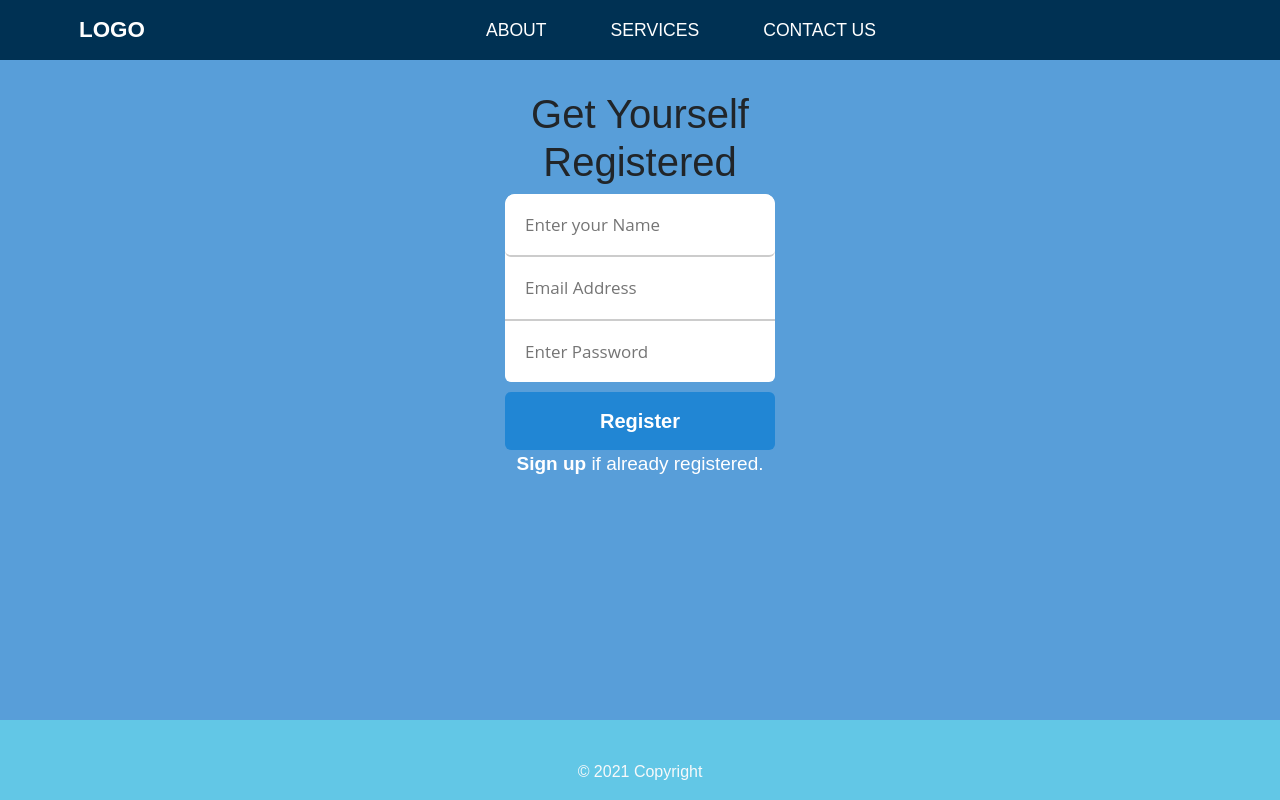
After one commit to Tarooba-Faheem-Hussain/Expense-Manager, a PHP site: page /registrationform.php in a window 1280 px wide. The commit adds this page. Run offline with PHP 8.4, Linux system fonts and the light colour scheme.

Commit message:
git setup

```diff
--- /dev/null
+++ b/registrationform.php
@@ -0,0 +1,181 @@
+<!DOCTYPE html>
+<html>
+
+<head>
+    <title>Expense Manager</title>
+    <meta charset="utf-8">
+    <meta name="viewport" content="width=device-width, initial-scale=1">
+    <link rel="stylesheet" href="https://maxcdn.bootstrapcdn.com/bootstrap/4.5.2/css/bootstrap.min.css">
+    <script src="https://ajax.googleapis.com/ajax/libs/jquery/3.5.1/jquery.min.js"></script>
+    <script src="https://cdnjs.cloudflare.com/ajax/libs/popper.js/1.16.0/umd/popper.min.js"></script>
+    <script src="https://maxcdn.bootstrapcdn.com/bootstrap/4.5.2/js/bootstrap.min.js"></script>
+    <link rel="stylesheet" href="./styles/custom.css">
+    <script type="text/javascript" src="./scripts/custom.js"></script>
+
+    <style>
+        body {
+            background-color: #589ED9;
+            font-family: 'Open Sans', sans-serif;
+        }
+
+        .container {
+            width: 300px;
+            margin: 0 auto;
+            margin-top: 30px;
+            text-align: center;
+        }
+
+
+
+        #header h1 {
+            font-size: 32px;
+            color: white;
+            margin-top: 10px;
+        }
+
+        #loginform .containerfields {
+            background-color: white;
+            border-radius: 10px;
+        }
+
+        #loginform .containerfields input {
+            font-family: 'Open Sans', sans-serif;
+            width: 100%;
+            border: none;
+            font-size: 17px;
+            padding: 0px;
+            margin: 0px;
+            outline: none;
+            padding-top: 18px;
+            padding-bottom: 18px;
+            text-indent: 20px;
+            border-radius: 10px;
+        }
+
+
+        #loginform .containerfields input[type="text"] {
+            border-bottom: 2px solid #ccc;
+
+            -webkit-border-bottom-right-radius: 6px;
+            -webkit-border-bottom-left-radius: 6px;
+
+            -moz-border-radius-bottomright: 6px;
+            -moz-border-radius-bottomleft: 6px;
+            border-bottom-right-radius: 6px;
+            border-bottom-left-radius: 6px;
+        }
+
+
+        #loginform .containerfields input[type="password"] {
+            border-top: 2px solid #ccc;
+
+            border-radius: 0px;
+            -webkit-border-bottom-right-radius: 6px;
+            -webkit-border-bottom-left-radius: 6px;
+
+            -moz-border-radius-bottomright: 6px;
+            -moz-border-radius-bottomleft: 6px;
+            border-bottom-right-radius: 6px;
+            border-bottom-left-radius: 6px;
+        }
+
+        #loginform button[type="submit"] {
+            display: block;
+            width: 100%;
+            border: none;
+            background-color: #2186D4;
+            font-size: 20px;
+            font-weight: bold;
+            color: white;
+            margin-top: 10px;
+            padding: 14px 0px;
+            border-radius: 6px;
+            color: white;
+        }
+
+        #loginform button[type="submit"] {
+
+            cursor: pointer;
+
+        }
+
+        #loginform button[type="submit"]:hover {
+            background-color: lightskyblue;
+            cursor: pointer;
+        }
+
+        #footer p {
+            color: white;
+            font-size: 19px;
+        }
+
+        #footer p a {
+            color: white;
+            text-decoration: none;
+            font-weight: bold;
+        }
+    </style>
+
+</head>
+<data-spy="scroll" data-target="#navbarSupportedContent">
+
+
+    <body>
+        <!-- navbar -->
+        <header>
+            <nav class="navbar navbar-expand-lg navbar-light" id="stickynavbar">
+                <div class="container-fluid">
+                    <a class="navbar-brand" href="#">LOGO</a>
+                    <button class="navbar-toggler" type="button" data-bs-toggle="collapse" data-bs-target="#navbarSupportedContent" aria-controls="navbarSupportedContent" aria-expanded="false" aria-label="Toggle navigation">
+                        <span class="navbar-toggler-icon"></span>
+                    </button>
+                    <div class="collapse navbar-collapse" id="navbarSupportedContent">
+                        <ul class="navbar-nav mx-auto mb-2 mb-lg-0">
+                            <li class="nav-item">
+                                <a class="nav-link" href="index.php">ABOUT</a>
+                            </li>
+                            <li class="nav-item">
+                                <a class="nav-link" href="index.php">SERVICES</a>
+                            </li>
+                            <li class="nav-item">
+                                <a class="nav-link" href="index.php">CONTACT US</a>
+                            </li>
+                        </ul>
+                    </div>
+                </div>
+            </nav>
+        </header>
+        <!-- navbar -->
+
+        <form name="myForm" action="registration.php" onsubmit="return validateForm() " method="post">
+
+            <div class="container">
+                <h1>Get Yourself Registered</h1>
+                <div id="loginform">
+                    <div class="containerfields">
+                        <input type="text" placeholder="Enter your Name" name="username" required value="">
+                        <input type="email" placeholder="Email Address" name="email" required value="">
+                        <input type="password" placeholder="Enter Password" name="psw" required value="">
+                    </div>
+                    <button type="submit" class="btn btn-primary" >Register</button>
+
+                    <!--<a href="loginform.php"> -->
+                </div>
+                <div id="footer">
+                    <p><a href="loginform.php">Sign up</a> if already registered.
+                    </p>
+                </div>
+        </form>
+        </div>
+
+        <!-- Footer -->
+        <footer class="page-footer font-small stylish-color-dark pt-4 text-light fixed-bottom">
+
+            <div class="footer-copyright text-center py-3">© 2021 Copyright</div>
+
+        </footer>
+        <!-- Footer -->
+
+    </body>
+
+</html>
--- a/styles/custom.css
+++ b/styles/custom.css
@@ -1,4 +1,3 @@
-
 
     * {
         margin: 0px;
@@ -192,6 +191,7 @@
 
     .MANAGE-BUDGET {
         background-color: black;
+       padding: 70px;;
     }
 
     .MANAGE-BUDGET .one {
@@ -203,6 +203,11 @@
         padding: 1.5rem 1rem;
         border-radius: 7px;
     }
+
+
+
+
+
     footer {
         background-color: #62c7e6;
     }
@@ -237,6 +242,7 @@
         }
     }
 
+
     .total-field
     {
         width: 150px;
```
Also changed, not shown: Expense-Manager.php (renamed from Expense-Manager.html, +9 -14 lines), index.php (renamed from index.html, +48 -25 lines), login.php (added, +31 -0 lines), loginform.php (added, +158 -0 lines), registration.php (added, +29 -0 lines).
